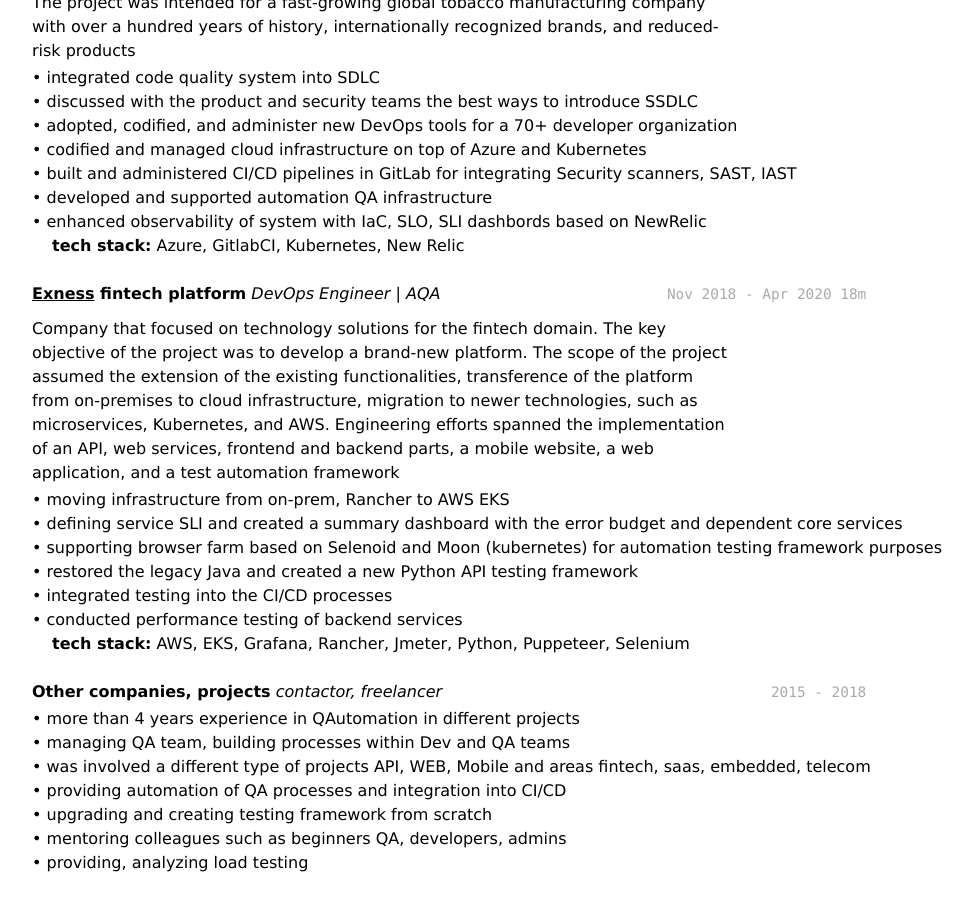
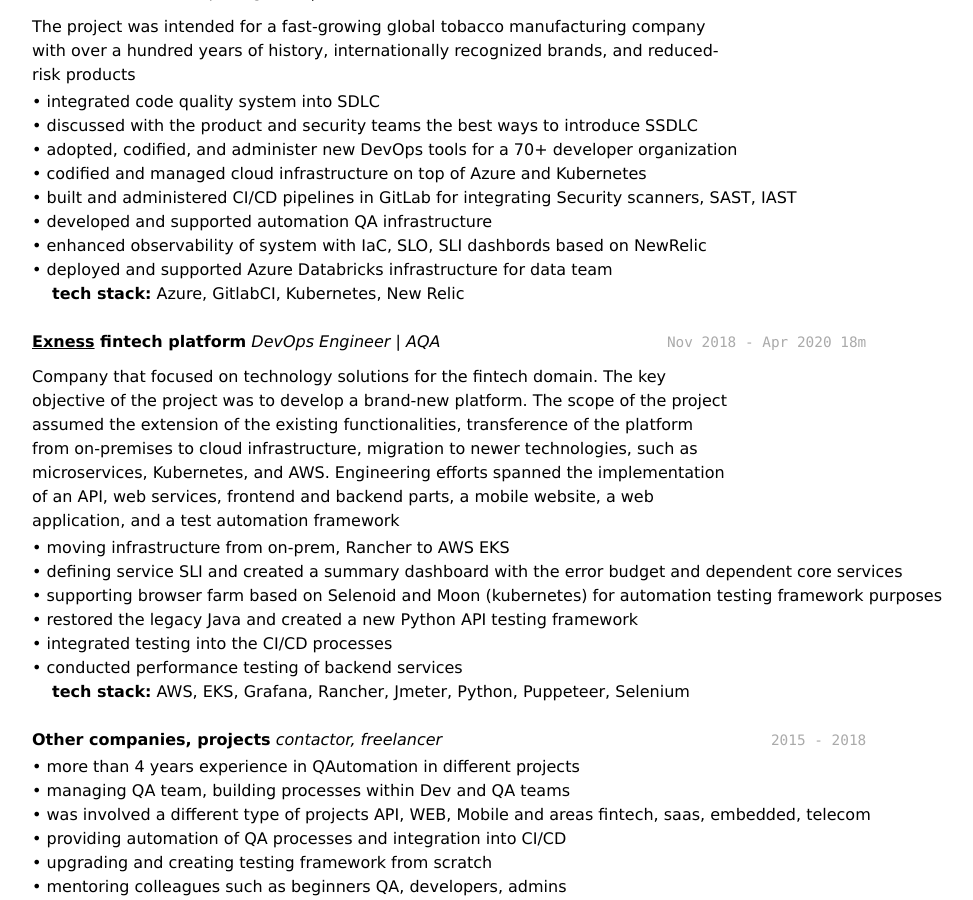
Before and after one commit to ivanmamay/ivanmamay.github.io, a Jekyll site: the page built from index.md, in a window 1280 px wide and 900 px high, scrolled down 1438 px. Shown: the whole window, without its empty margins (300-1273 px from the left). Built offline with Jekyll 4.4.1, drawn with Linux system fonts in a browser that asks for light colours; some of the changed text lies outside the part shown.

Commit message:
Update index.md

```diff
--- a/index.md
+++ b/index.md
@@ -29,6 +29,7 @@ Infrastructure DevOps Engineer with nearly 10 years of experience, I specialize
 - ___DevSecOps___: Vanta, SASTs and DASTs, DepCheckers, Snyk, SonarQube, DefectDojo
 - ___DB administration___: PostgreSQL, RDS(Aurora)
 - ___FinOps___: InfraCost, KubeCost
+- ___Data/ML___: Azure Databricks
 - ___QA Automation___: TestKube, Selenium, Puppeteer, Cypress.io, Playwright
 - ___Language___: Python, BASH, Golang
 
@@ -77,6 +78,7 @@ The project was intended for a fast-growing global tobacco manufacturing company
 - • built and administered CI/CD pipelines in GitLab for integrating Security scanners, SAST, IAST
 - • developed and supported automation QA infrastructure
 - • enhanced observability of system with IaC, SLO, SLI dashbords based on NewRelic
+- • deployed and supported Azure Databricks infrastructure for data team
 <br>**tech stack:** Azure, GitlabCI, Kubernetes, New Relic
 
 `Nov 2018 - Apr 2020 18m`
```
